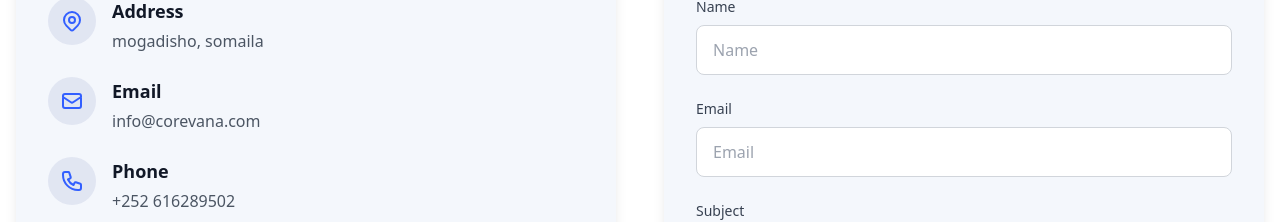
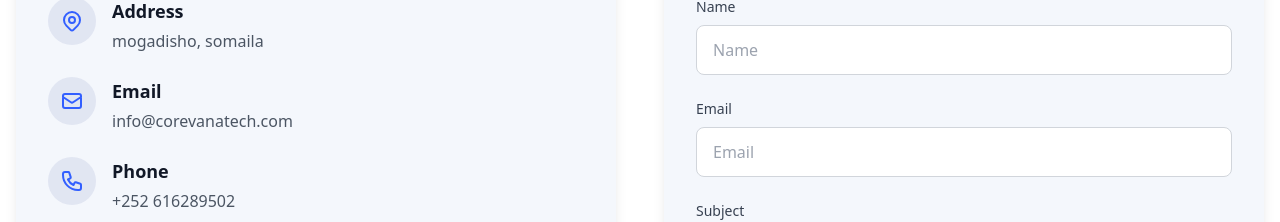
Before and after one commit to maahir111/tijaabo, a React (Vite) app: page /contact in a window 1280 px wide. Shown: the part 455-677 px from the top of the page. Built offline with nearby package versions, Linux system fonts and the light colour scheme.

Commit message:
update5/1

```diff
--- a/src/pages/contact.tsx
+++ b/src/pages/contact.tsx
@@ -182,7 +182,7 @@ function ContactPage() {
                       Email
                     </h3>
                     <p className="text-gray-600 dark:text-gray-300">
-                      info@corevana.com
+                      info@corevanatech.com
                     </p>
                   </div>
                 </div>
```
